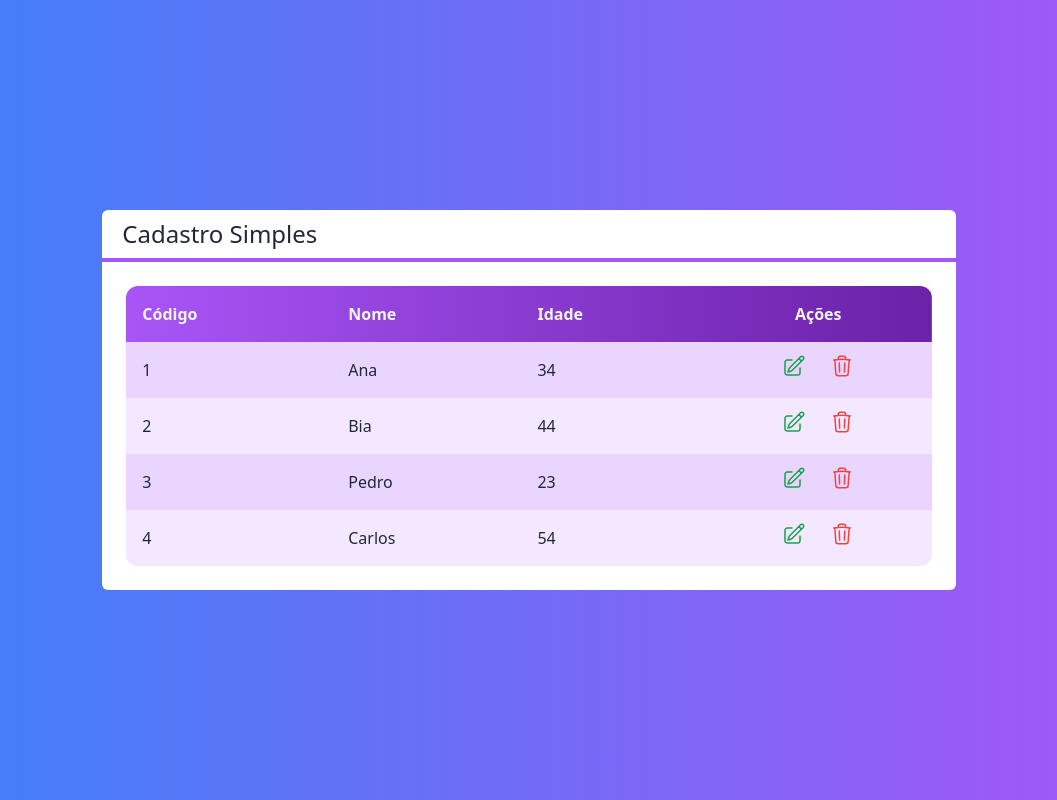
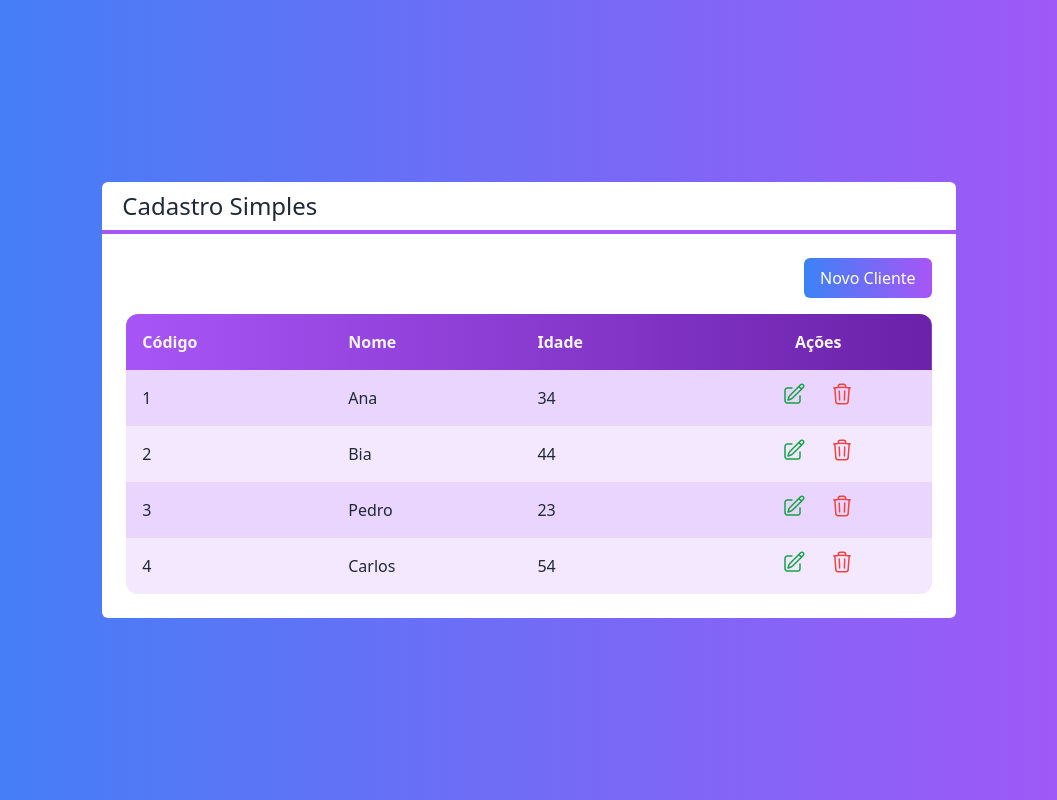
Before and after one commit to BielBatemarque/curd-next, a Next.js app: page / in a window 1280 px wide. Shown: the whole page, without its empty margins (111-1168 px from the left). Built offline with nearby package versions, Linux system fonts and the light colour scheme.

Commit message:
componente botão

```diff
--- /dev/null
+++ b/src/components/Botao.tsx
@@ -0,0 +1,20 @@
+interface BotaoProps{
+    cor?: 'green' | 'blue' | 'gray'
+    children: any
+    className: string
+}
+
+export default function Botao(props: BotaoProps){
+    const cor = props.cor ?? 'gray'
+    return(
+        <button className={`bg-gradient-to-r from-${cor}-400
+         to-${cor}-700
+         text-white px-4 py-2
+         rounded-md
+         ${props.className}
+         `
+         }>
+            {props.children}
+        </button>
+    );
+}
--- a/src/pages/index.tsx
+++ b/src/pages/index.tsx
@@ -1,6 +1,7 @@
 import Tabela from "@/components/Tabela";
 import Layout from "../components/Layout";
 import Cliente from "@/core/Cliente";
+import Botao from "@/components/Botao";
 
 export default function Home() {
   const clientes = [
@@ -25,6 +26,9 @@
       text-white
     `}>
       <Layout titulo="Cadastrino">
+          <div className="flex justify-end">
+            <Botao className="mb-4">Novo Cliente</Botao>
+          </div>
           <Tabela clientes={clientes}
           clienteSelecionado={clienteSelecionado}
           clienteExcluido={clienteExcluido}
```
